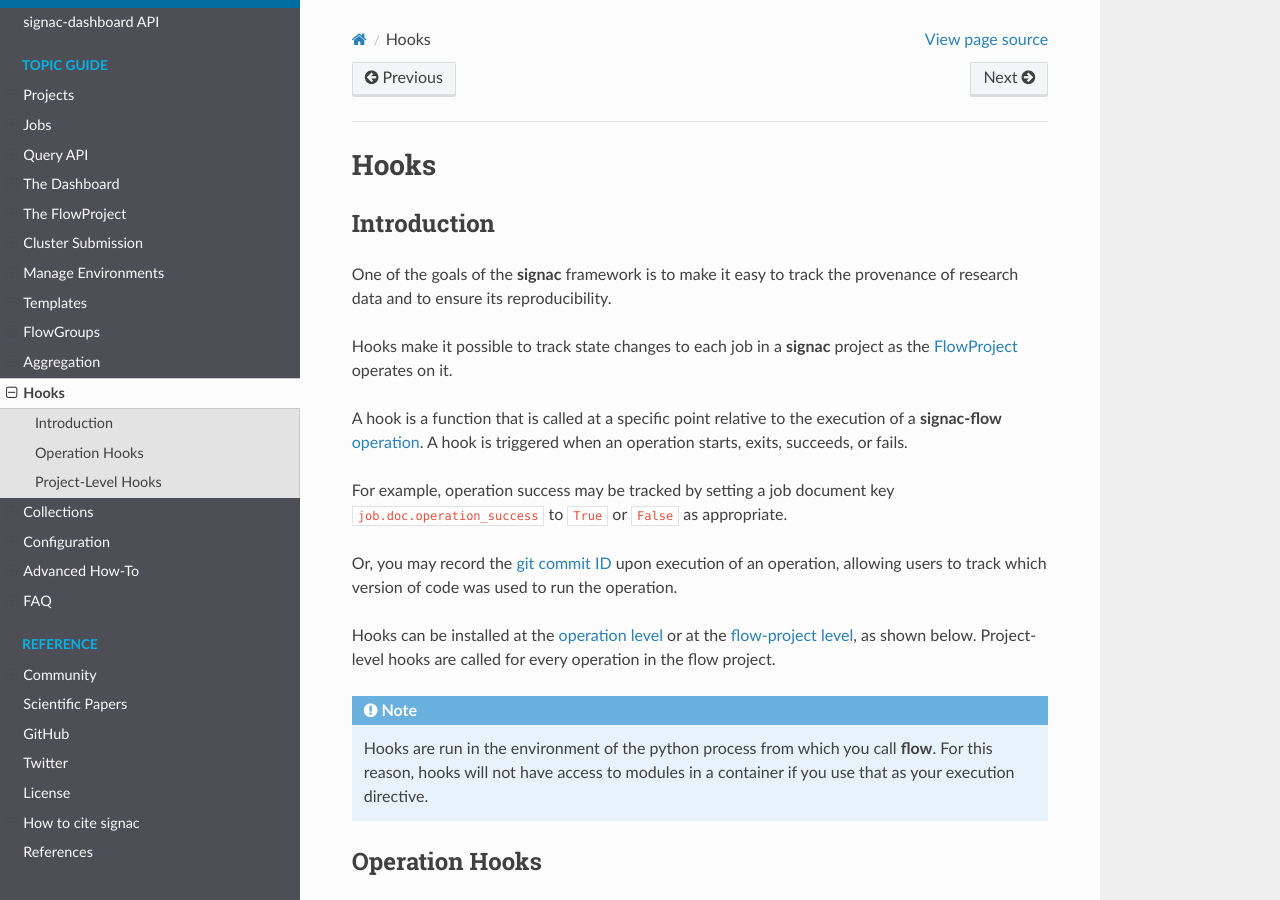
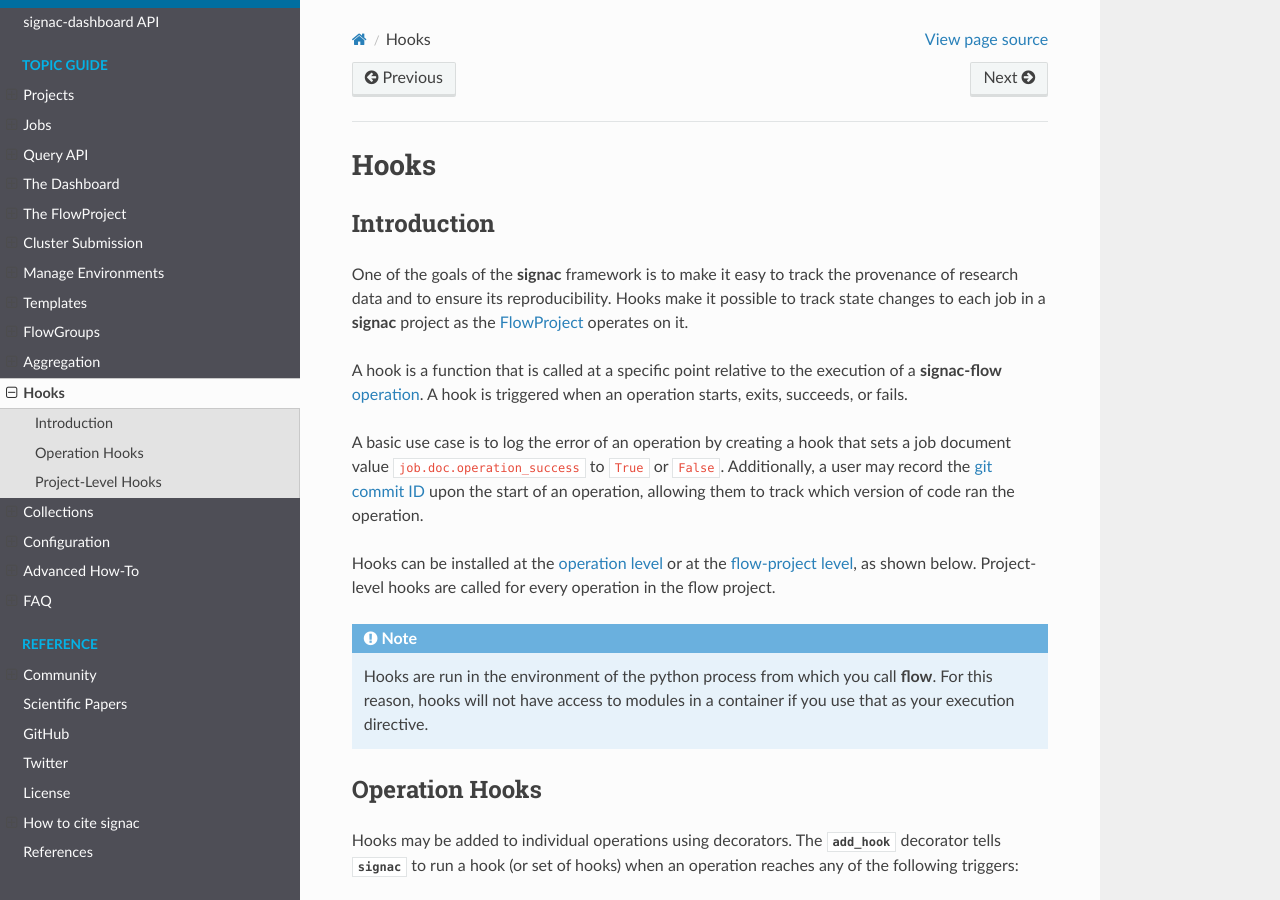
Before and after one commit to glotzerlab/signac-docs, a Sphinx documentation site: the page built from docs/source/hooks.rst, in a window 1280 px wide and 900 px high. Built offline with Sphinx 7.4.7 and the Read the Docs theme 2.0.0, drawn with Linux system fonts in a browser that asks for light colours; pages that are not in the unit, such as notebooks, are missing from menus.

Commit message:
Condense examples

```diff
--- a/docs/source/hooks.rst
+++ b/docs/source/hooks.rst
@@ -11,16 +11,14 @@ Introduction
 
 One of the goals of the **signac** framework is to make it easy to track the provenance of research data
 and to ensure its reproducibility.
-
 Hooks make it possible to track state changes to each job in a **signac** project as the :ref:`FlowProject<flow-project>` operates on it.
 
 A hook is a function that is called at a specific point relative to the execution of a **signac-flow** :ref:`operation<operations>`.
 A hook is triggered when an operation starts, exits, succeeds, or fails.
 
-For example, operation success may be tracked by setting a job document key ``job.doc.operation_success`` to ``True`` or ``False`` as appropriate.
-
-Or, you may record the `git commit ID <https://git-scm.com/book/en/v2/Git-Basics-Viewing-the-Commit-History>`_ upon execution of an operation,
-allowing users to track which version of code was used to run the operation.
+A basic use case is to log the error of an operation by creating a hook that sets a job document value ``job.doc.operation_success`` to ``True`` or ``False``.
+Additionally, a user may record the `git commit ID <https://git-scm.com/book/en/v2/Git-Basics-Viewing-the-Commit-History>`_ upon the start of an operation,
+allowing them to track which version of code ran the operation.
 
 Hooks can be installed at the :ref:`operation level <operation hooks>`
 or at the :ref:`flow-project level<project-level hooks>`, as shown below.
```
